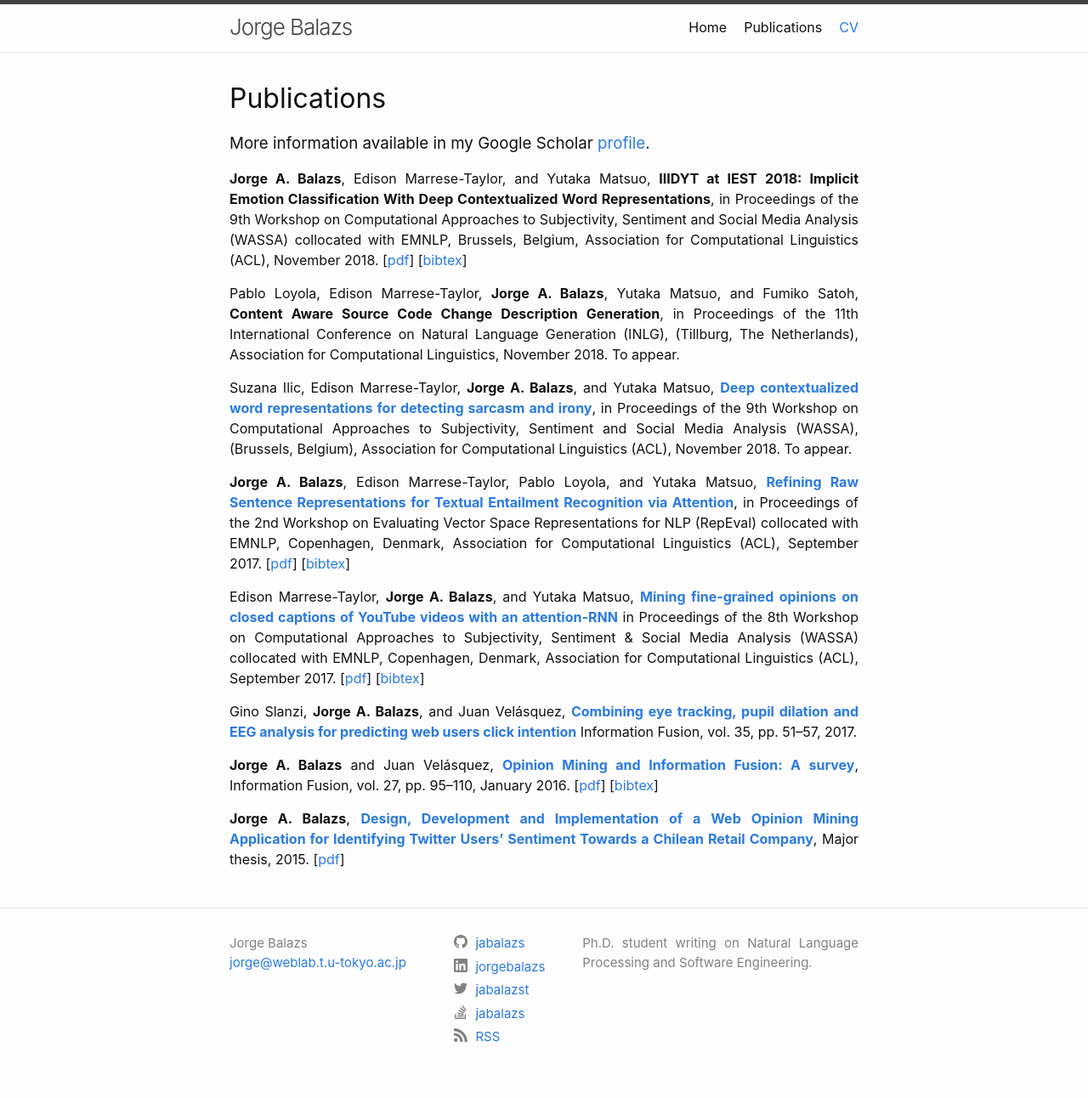
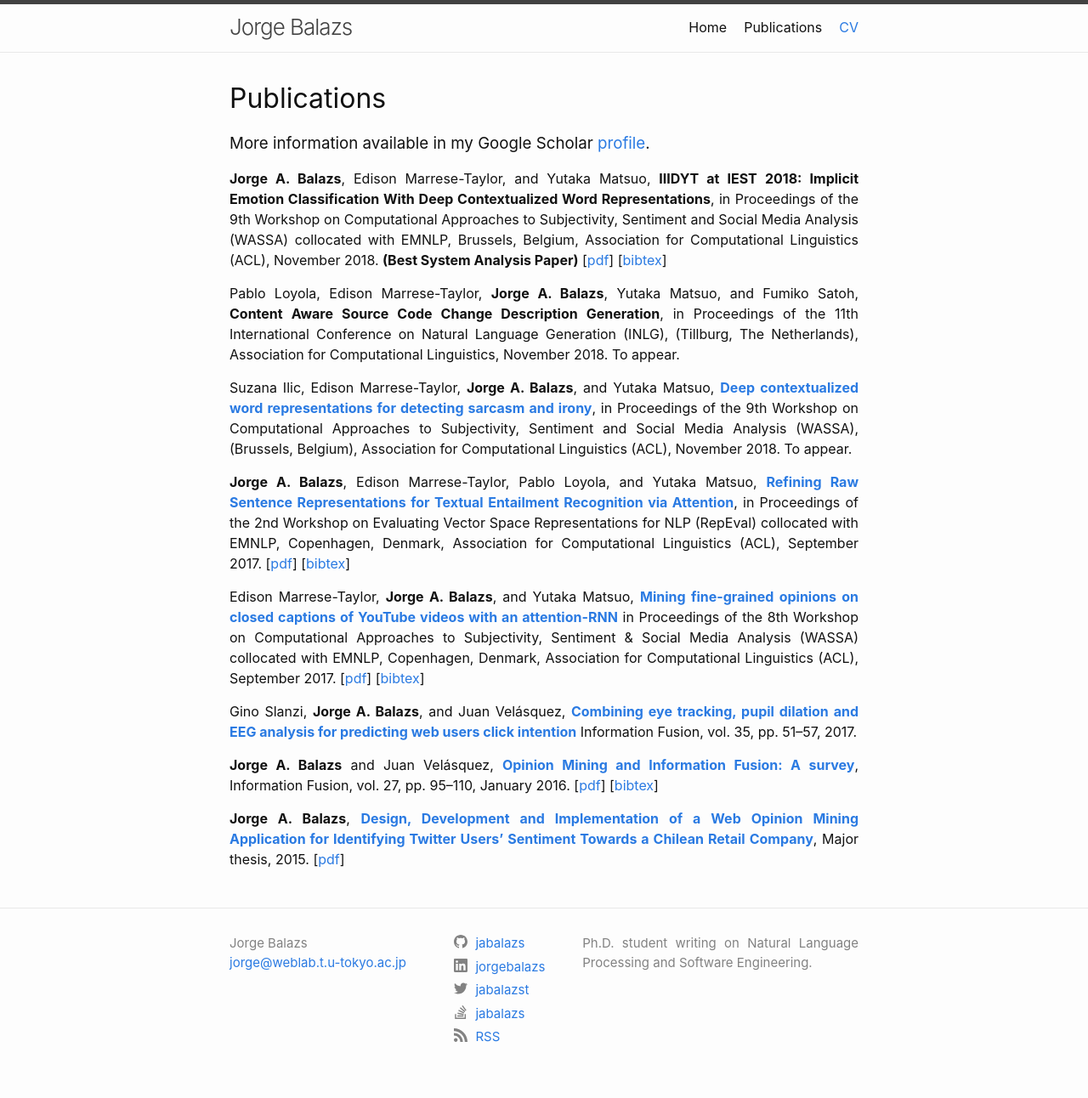
Before and after one commit to jabalazs/jabalazs.github.io, a Jekyll site: the page built from publications.md, in a window 1280 px wide. Shown: the whole page at 85% size. Built offline with Jekyll 4.4.1, drawn with Linux system fonts in a browser that asks for light colours.

Commit message:
Add best system analysis paper notice to IEST paper

```diff
--- a/publications.md
+++ b/publications.md
@@ -12,8 +12,8 @@ __Jorge A. Balazs__, Edison Marrese-Taylor, and Yutaka Matsuo, __IIIDYT at IEST
 Representations__, in Proceedings of the 9th Workshop on Computational
 Approaches to Subjectivity, Sentiment and Social Media Analysis (WASSA)
 collocated with EMNLP, Brussels, Belgium, Association for Computational
-Linguistics (ACL), November 2018. [[pdf](assets/papers/iest_2018.pdf)]
-[[bibtex](assets/papers/iest_2018.bib)]
+Linguistics (ACL), November 2018. **(Best System Analysis Paper)**
+[[pdf](assets/papers/iest_2018.pdf)] [[bibtex](assets/papers/iest_2018.bib)]
 
 Pablo Loyola, Edison Marrese-Taylor, __Jorge A. Balazs__, Yutaka Matsuo, and
 Fumiko Satoh, __Content Aware Source Code Change Description Generation__, in
```
